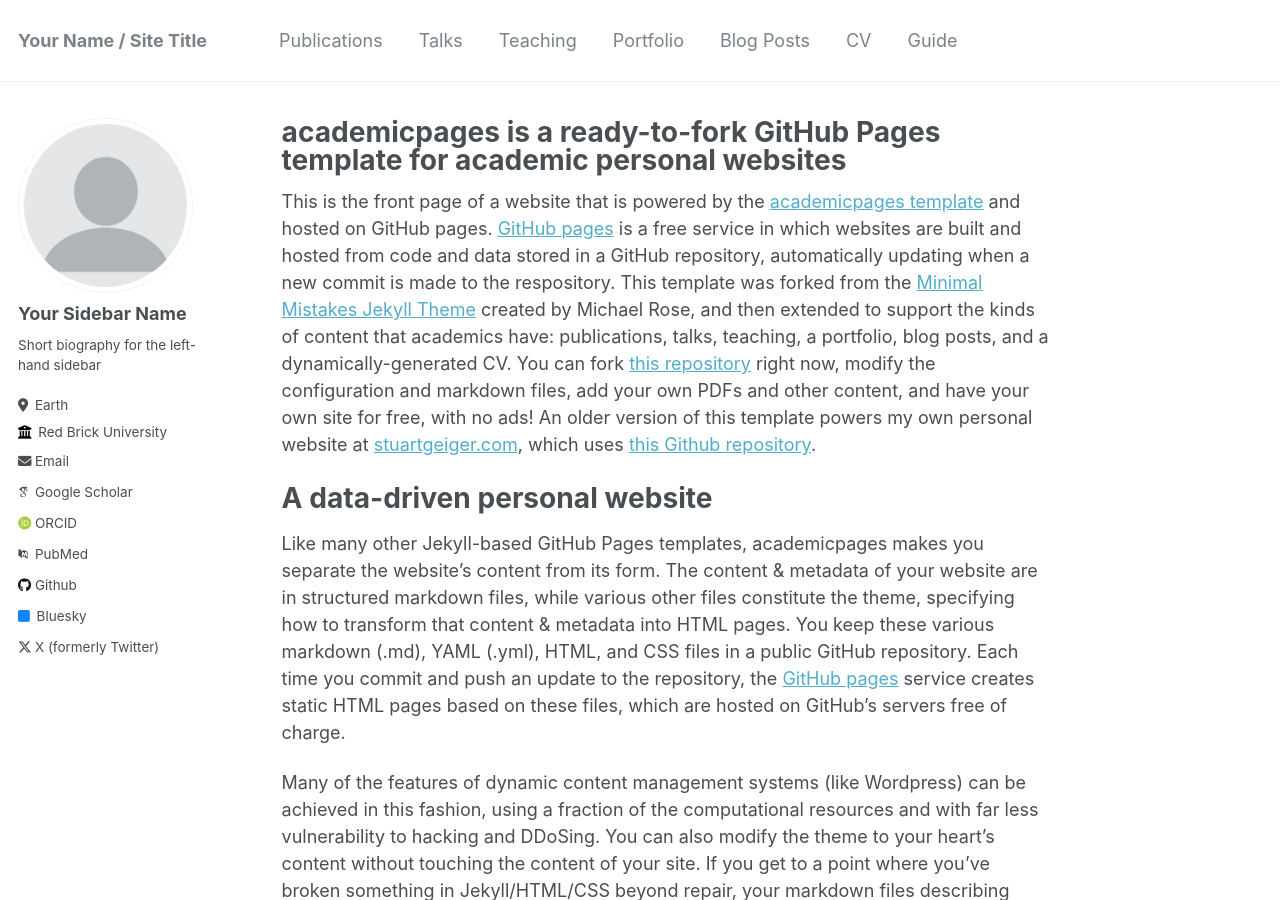
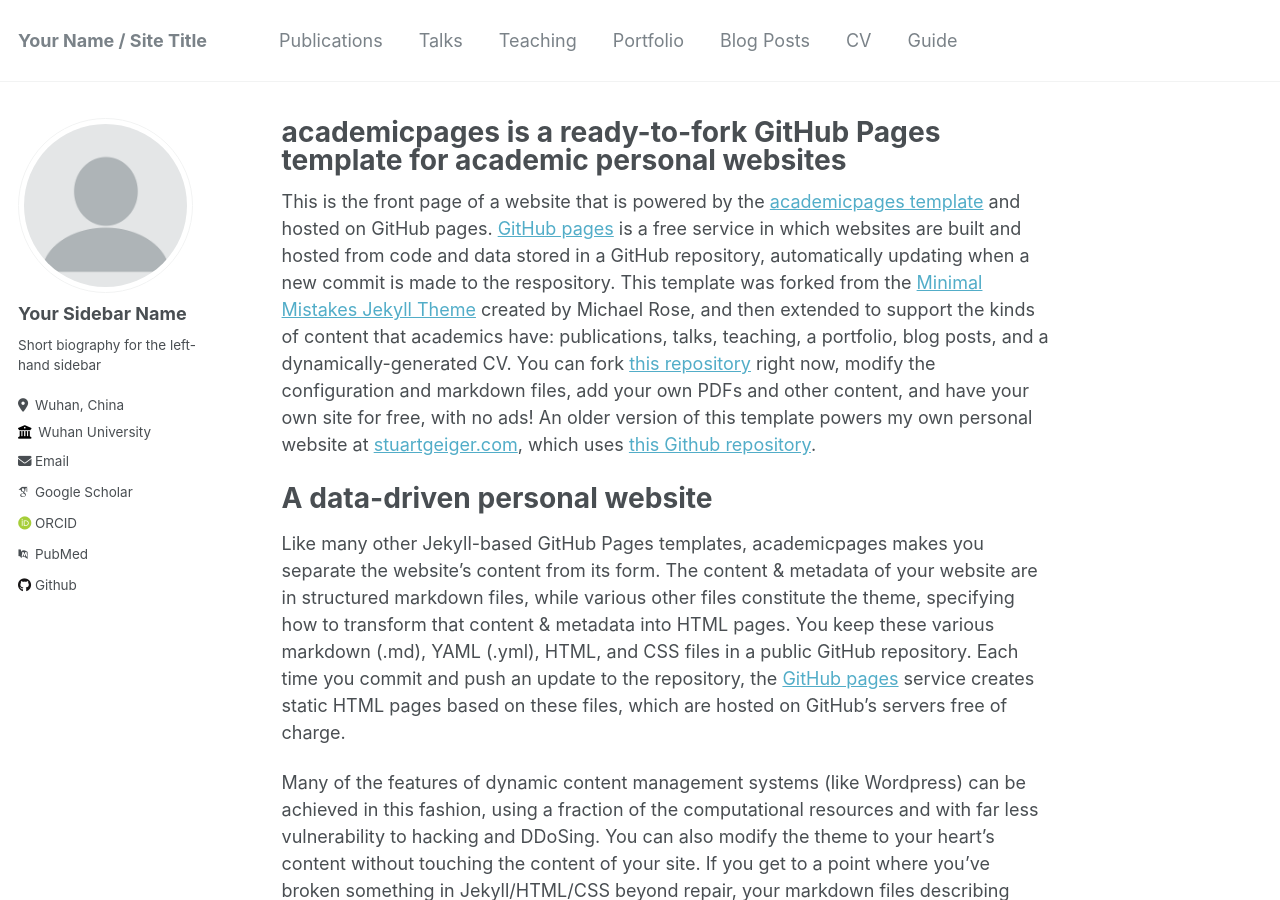
Before and after one commit to dengweiz/dengweiz.github.io, a Jekyll site: the page built from _pages/about.md, in a window 1280 px wide and 900 px high. Built offline with Jekyll 4.4.1, drawn with Linux system fonts in a browser that asks for light colours; some web fonts are replaced.

Commit message:
Update _config.yml

```diff
--- a/_config.yml
+++ b/_config.yml
@@ -12,9 +12,9 @@ title                    : "Your Name / Site Title"
 title_separator          : "-"
 name                     : &name "Deng Wei"
 description              : &description "personal description"
-url                      : https://academicpages.github.io # the base hostname & protocol for your site e.g. "https://mmistakes.github.io"
+url                      : https://dengweiz.github.io # the base hostname & protocol for your site e.g. "https://mmistakes.github.io"
 baseurl                  : "" # the subpath of your site, e.g. "/blog"
-repository               : "academicpages/academicpages.github.io"
+repository               : "dengweiz/dengweiz.github.io"
 
 # Site Author - The following control what appear as part of the author content on the side bar.
 #               If a field is blank the icon and link will not appear, otherwise it will be shown.
@@ -25,10 +25,10 @@ author:
   name             : "Your Sidebar Name"
   pronouns         : # example: "she/her"
   bio              : "Short biography for the left-hand sidebar"
-  location         : "Earth"
-  employer         : "Red Brick University"
+  location         : "Wuhan, China"
+  employer         : "Wuhan University"
   uri              : # URL
-  email            : "none@example.org"
+  email            : "dengweizzz@whu.edu.cn"
 
   # Academic websites
   arxiv            : # URL - Update with the correct link to your profile
@@ -47,30 +47,31 @@ author:
   stackoverflow    : # User number or user number and name (i.e., use "1" or "1/jeff-atwood")
 
   # Social media
-  bluesky          : "bsky.app" # Replace this with you Bluesky username
-  facebook         : # Username
-  flickr           : # Username
-  foursquare       : # Username
-  goodreads        : # Username
-  google_plus      : # Username
-  keybase          : # Username
-  instagram        : # Username
-  lastfm           : # Username
-  linkedin         : # Username
-  mastodon         : # URL
-  medium           : # URL
-  pinterest        : # Username
-  soundcloud       : # Username
-  steam            : # Username
-  telegram         : # URL
-  tumblr           : # Username
-  twitter          : "UniofOxford"  # Replace this with your X / Twitter handle
-  vine             : # Username
-  weibo            : # Username
-  wikipedia        : # Username
-  xing             : # Username
-  youtube          : # Username
+  # bluesky          : "bsky.app" # Replace this with you Bluesky username
+  # facebook         : # Username
+  # flickr           : # Username
+  # foursquare       : # Username
+  # goodreads        : # Username
+  # google_plus      : # Username
+  # keybase          : # Username
+  # instagram        : # Username
+  # lastfm           : # Username
+  # linkedin         : # Username
+  # mastodon         : # URL
+  # medium           : # URL
+  # pinterest        : # Username
+  # soundcloud       : # Username
+  # steam            : # Username
+  # telegram         : # URL
+  # tumblr           : # Username
+  # twitter          : "UniofOxford"  # Replace this with your X / Twitter handle
+  # vine             : # Username
+  # weibo            : # Username
+  # wikipedia        : # Username
+  # xing             : # Username
+  # youtube          : # Username
   zhihu            : # URL
+
 
 
 # Site Settings
```
